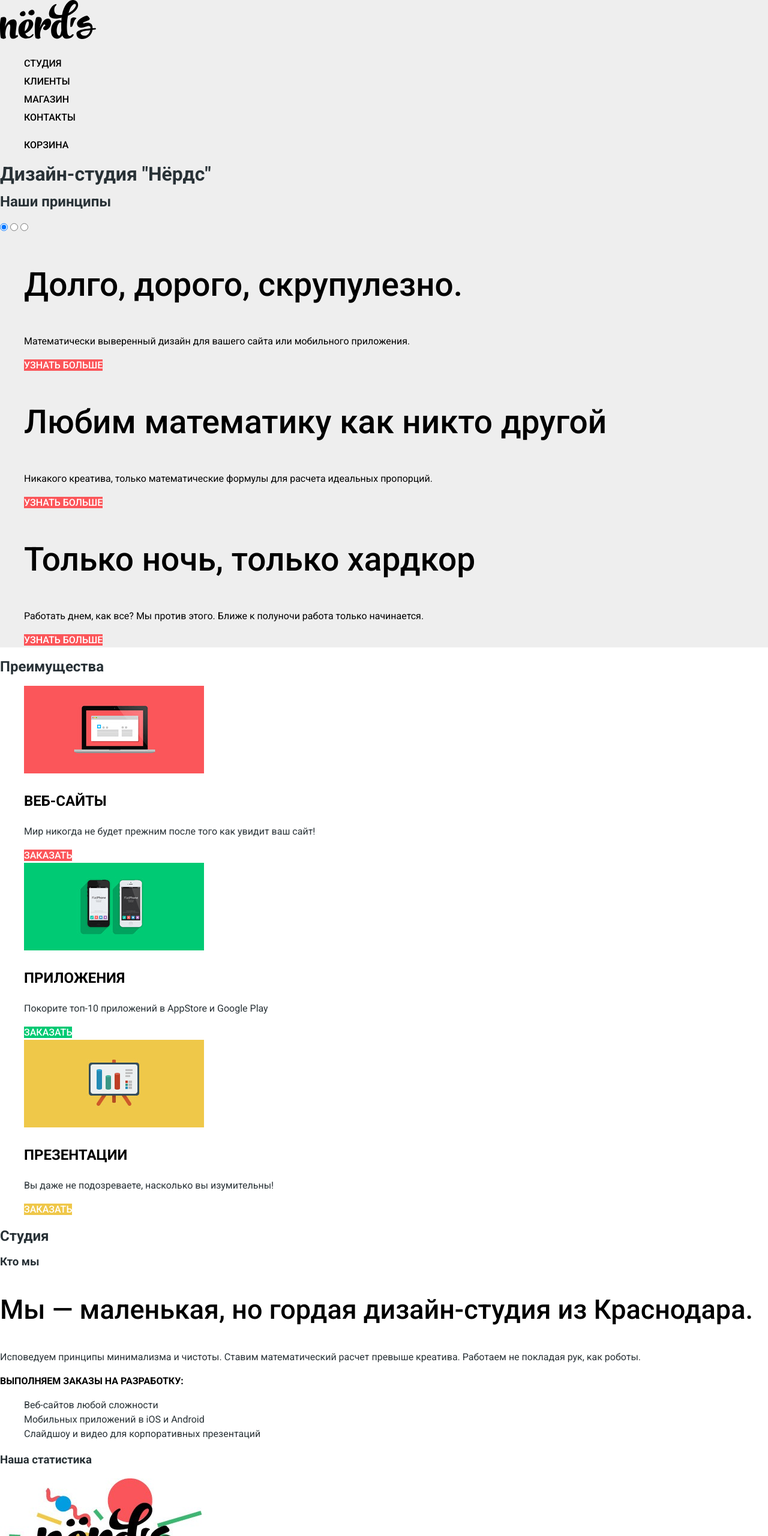
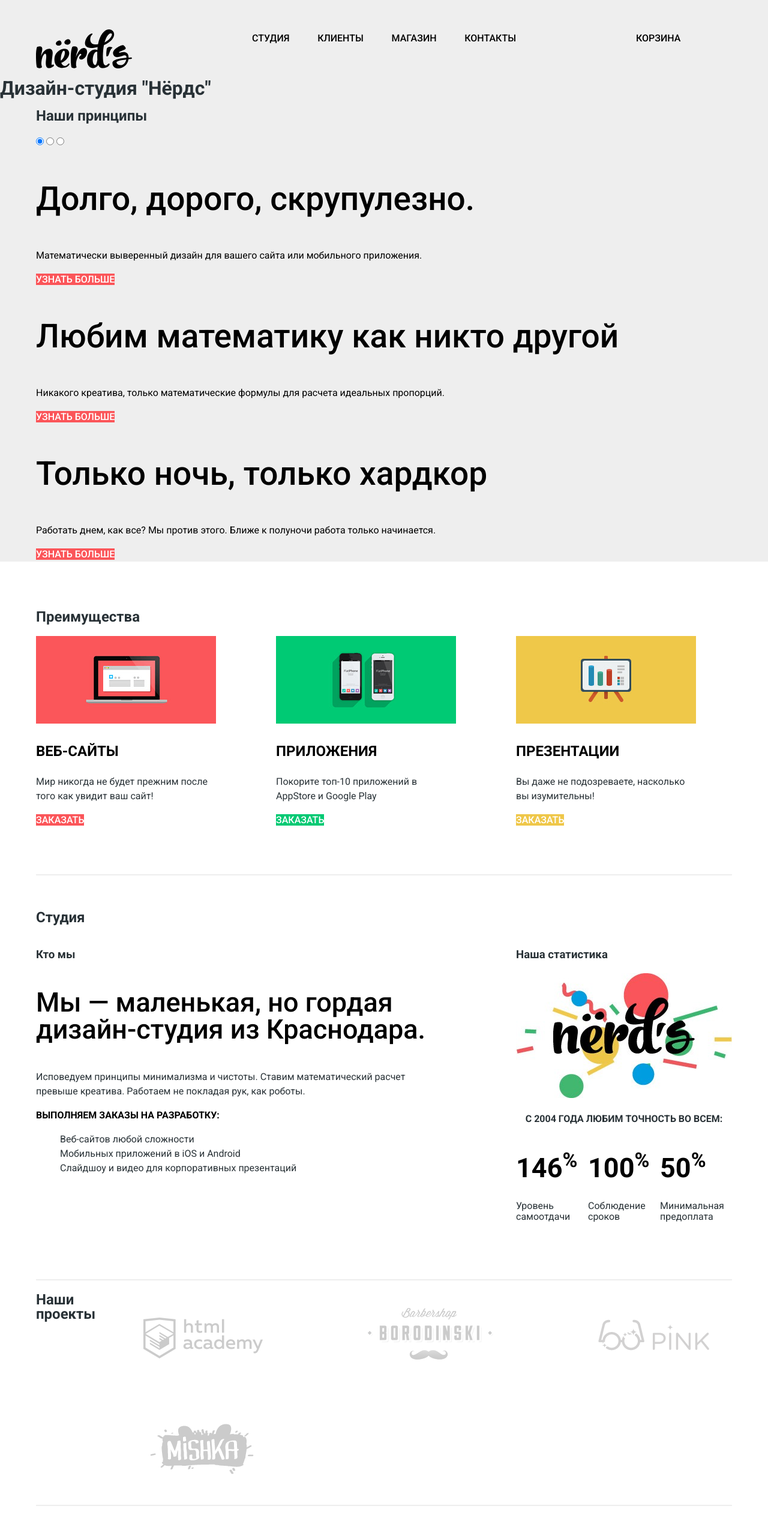
Before and after one commit to AntonNikonorov/493159-nerds, a plain HTML site: page index.html in a window 1280 px wide. Shown: the top 2560 px of the page at 60% size. Drawn offline with Linux system fonts and the light colour scheme.

Commit message:
Создана сетка главной страницы Внесены измемения в разметку для обеспечения будущей стилизации через CSS

```diff
--- a/css/style.css
+++ b/css/style.css
@@ -219,7 +219,7 @@ a {
 /* футер */
 /* контакты */
 
-.contacts {
+.footer-contacts {
   color: #666666;
 
   background-image: url("../img/map.jpg");
@@ -245,7 +245,7 @@ a {
 
 /* соцсети */
 
-.footer-social {
+.footer-social-buttons {
   list-style: none;
 }
 
@@ -488,3 +488,201 @@ a.sort-order-active {
   background-color: #D5D5D5;
   box-shadow: inset 0 3px 0 0 rgba(0, 0, 0, 0.1);
 }
+
+/* ----- Сеточные стили ----- */
+
+.container {
+  width: 1160px;
+  margin: 0 auto;
+  padding: 0 20px;
+}
+
+.main-header {
+  padding: 0;
+  padding-top: 49px;
+  margin: 0;
+  margin-bottom: 80px;
+  background-color: #eeeeee;
+}
+
+.main-navigation-wrapper {
+  width: 100%;
+  margin-bottom: 18px;
+}
+
+.main-navigation {
+  display: flex;
+  flex-direction: row;
+  justify-content: space-between;
+}
+
+.main-header-logo {
+  width: 160px;
+  height: 65px;
+}
+
+.site-navigation {
+  display: flex;
+  justify-content: space-between;
+  margin: 0;
+  padding: 0;
+  width: 440px;
+
+  list-style: none;
+}
+
+.user-navigation {
+  margin: 0;
+  padding: 0;
+  width: 160px;
+
+  list-style: none;
+}
+
+.keystones {
+
+}
+
+.keystones-list {
+  margin: 0;
+  padding: 0;
+
+  list-style: none;
+}
+
+.advantages {
+  margin: 0;
+  padding: 0;
+  margin-bottom: 78px;
+
+}
+
+.advantages-list {
+  display: flex;
+  justify-content: space-between;
+  margin: 0;
+  padding: 0;
+  padding-right: 60px;
+
+  list-style: none;
+}
+
+.advantage-item {
+  margin: 0;
+  padding: 0;
+  margin-right: 0px;
+  width: 300px;
+}
+
+.studio {
+  margin: 0;
+  padding: 0;
+  padding-top: 38px;
+
+  border-top: 2px solid #eeeeee;
+}
+
+.studio-wrapper {
+  display: flex;
+  justify-content: space-between;
+  margin: 0;
+  margin-bottom: 79px;
+  padding: 0;
+  width: 100%;
+}
+
+.studio-about {
+  margin: 0;
+  padding: 0;
+  width: 680px;
+}
+
+.studio-statistics {
+  margin: 0;
+  padding: 0;
+  width: 360px;
+
+}
+
+.studio-statistics-list {
+  display: flex;
+  justify-content: space-between;
+  margin: 0;
+  padding: 0;
+
+  list-style: none;
+}
+
+.studio-statistics-item {
+  width: 120px;
+}
+
+.studio-projects {
+  display: flex;
+  justify-content: space-around;
+  margin: 0;
+  padding: 0;
+
+  border-top: 2px solid #eeeeee;
+  border-bottom: 2px solid #eeeeee;
+}
+
+.studio-projects-list {
+  display: flex;
+  justify-content: space-between;
+  flex-wrap: wrap;
+  align-items: center;
+  margin: 0;
+  padding: 0;
+  width: 100%;
+
+  list-style: none;
+}
+
+.studio-project-item {
+  margin: 0;
+  padding: 0;
+  width: 260px;
+}
+
+.main-footer {
+  margin-top: 80px;
+}
+
+.footer-map-wrapper {
+  width: 100%;
+}
+
+.footer-contacts {
+  display: flex;
+  margin: 0;
+}
+
+.contact-address {
+  margin: 54px 0 auto;
+  padding: 50px;
+  width: 319px;
+}
+
+.contact-map {
+  margin: 89px auto auto 261px;
+  width: 231px;
+}
+
+.footer-social {
+  display: flex;
+  margin: 0;
+  padding: 0;
+}
+
+.footer-social-buttons {
+  width: 260px;
+  margin: auto 0;
+  padding: 0;
+}
+
+.footer-slogan {
+  margin: auto 0;
+  padding: 0;
+  padding-left: 140px;
+}
--- a/index.html
+++ b/index.html
@@ -6,10 +6,13 @@
     <link href="https://fonts.googleapis.com/css?family=Roboto:400,500,700&amp;subset=cyrillic" rel="stylesheet">
     <link href="css/normalize.css" rel="stylesheet">
     <link href="css/style.css" rel="stylesheet">
+    <!--link href="https://up.htmlacademy.ru/assets/htmlcss/demo/htmlcss18/grids/css/outline.css" rel="stylesheet"-->
   </head>
   <body>
 
     <header class="main-header">
+      <div class="main-navigation-wrapper">
+        <div class="container">
           <nav class="main-navigation" aria-label="Главное меню сайта">
             <a class="main-header-logo">
               <img src="img/nerds-logo.svg" width="160" height="65" alt="Логотип студии Нёрдс">
@@ -24,9 +27,12 @@
                 <li class="basket-link"><a href="basket.html">Корзина</a></li>
               </ul>
           </nav>
+        </div>
+      </div>
 
       <h1 class="visually-hidden">Дизайн-студия "Нёрдс"</h1>
 
+      <div class="container">
         <section class="keystones">
           <h2 class="visually-hidden">Наши принципы</h2>
           <div class="slider">
@@ -59,13 +65,14 @@
             </div>
           </div>
         </section>
+      </div>
 
     </header>
 
     <main class="container">
 
       <section class="advantages">
-        <h2>Преимущества</h2>
+        <h2 class="visually-hidden">Преимущества</h2>
         <ul class="advantages-list">
           <li class="advantage-item">
             <img src="img/illustration-1.png" width="300" height="146" alt="Веб-сайты">
@@ -89,8 +96,9 @@
       </section>
 
       <section class="studio">
-        <h2>Студия</h2>
+        <h2 class="visually-hidden">Студия</h2>
 
+        <div class="studio-wrapper">
           <div class="studio-about">
             <h3 class="visually-hidden">Кто мы</h3>
             <p class="studio-about-title">Мы — маленькая, но гордая дизайн-студия из Краснодара.</p>
@@ -122,25 +130,28 @@
               </li>
             </ul>
           </div>
+        </div>
 
-        <div class="studio-projects">
-          <h3 class="visually-hidden">Наши проекты</h3>
-          <ul>
+      </section>
+
+      <section class="studio-projects">
+        <h2 class="visually-hidden">Наши проекты</h2>
+          <ul class="studio-projects-list">
             <li><a class="studio-project-item" href="https://htmlacademy.ru/intensive/htmlcss" aria-label="HTML Академия"><img src="img/logo-1.png" width="260" height="180" alt="Логотип HTML Академии"></a></li>
             <li><a class="studio-project-item" href="#" aria-label="Барбершоп Бородинский"><img src="img/logo-2.png" width="260" height="180" alt="Логотип Барбершопа Бородинский"></a></li>
             <li><a class="studio-project-item" href="#" aria-label="Мобильное приложение Пинк"><img src="img/logo-3.png" width="260" height="180" alt="Логотип приложения Пинк"></a></li>
             <li><a class="studio-project-item" href="#" aria-label="Интернет-магазин мягких игрушек Мишка"><img src="img/logo-4.png" width="260" height="180" alt="Логотип сайта Мишка"></a></li>
           </ul>
-        </div>
-
        </section>
 
     </main>
 
     <footer class="main-footer">
+
+      <div class="footer-map-wrapper">
       <div class="container">
 
-        <section class="contacts">
+        <section class="footer-contacts">
           <h2 class="visually-hidden">Контакты</h2>
           <div class="contact-address">
             <h3 class="visually-hidden">Наш адрес</h3>
@@ -151,23 +162,27 @@
             <a class="button" href="#">Напишите нам</a>
           </div>
           <div class="contact-map">
-            <h3 class="visually-hidden">Мы на карте</h3>
-            <a href="#">Посмотреть</a>
+            <h3 class="visually-hidden"><a href="#">Посмотреть на карте</a></h3>
+
           </div>
         </section>
+      </div>
+      </div>
 
-        <section class="social">
-          <h2 class="visually-hidden">Мы в соцсетях</h2>
-          <ul class="footer-social">
+      <div class="container">
+        <section class="footer-social">
+          <ul class="footer-social-buttons">
             <li><a class="social-button" href="#" aria-label="ВКонтакте">ВКонтакте</a></li>
             <li><a class="social-button" href="#" aria-label="Фейсбук">Фейсбук</a></li>
             <li><a class="social-button" href="#" aria-label="Инстаграм">Инстаграм</a></li>
           </ul>
+          <div class="footer-slogan">
             <p class="social-slogan">Давайте дружить, это выгодно!</p>
             <p>Скидка 10% для друзей из социальных сетей</p>
+          </div>
         </section>
+      </div>
 
-      </div>
     </footer>
 
     <section class="modal modal-contact">
```
Lines whose indentation alone changed are shown as unchanged.
